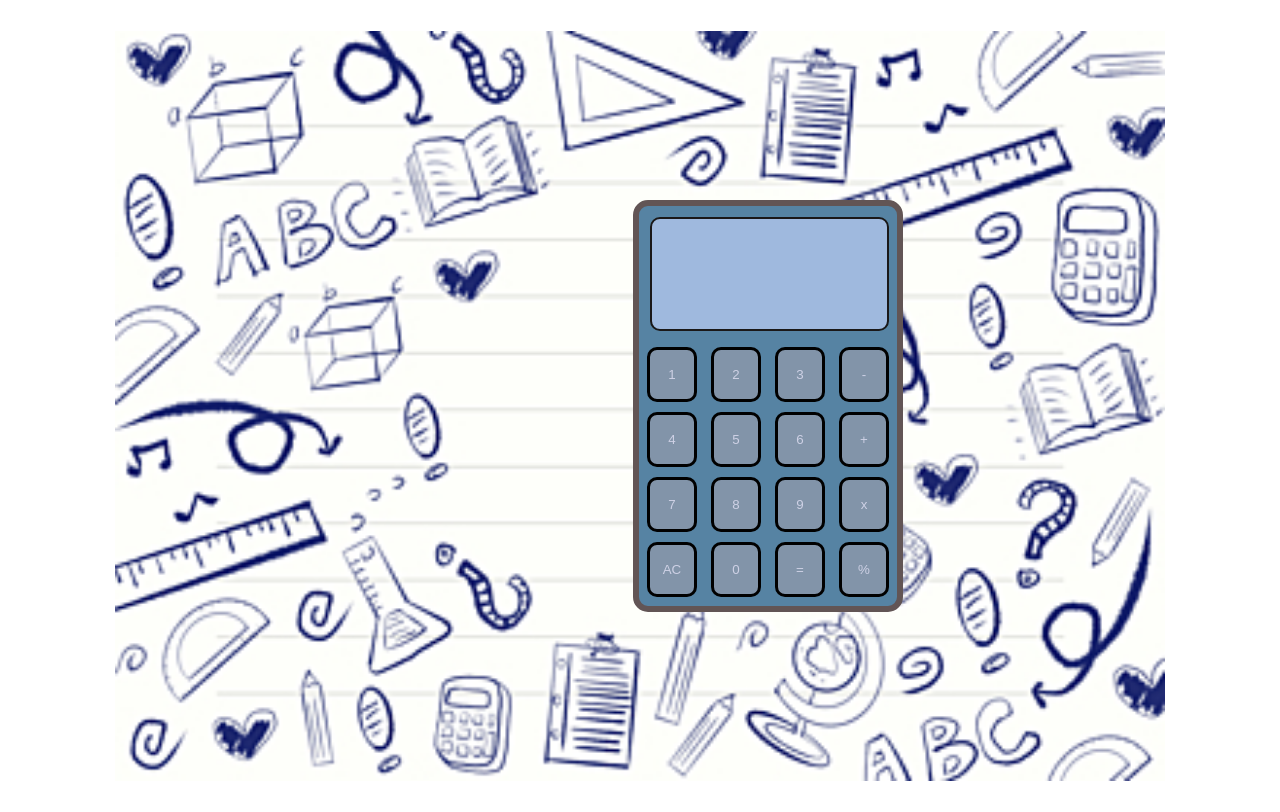
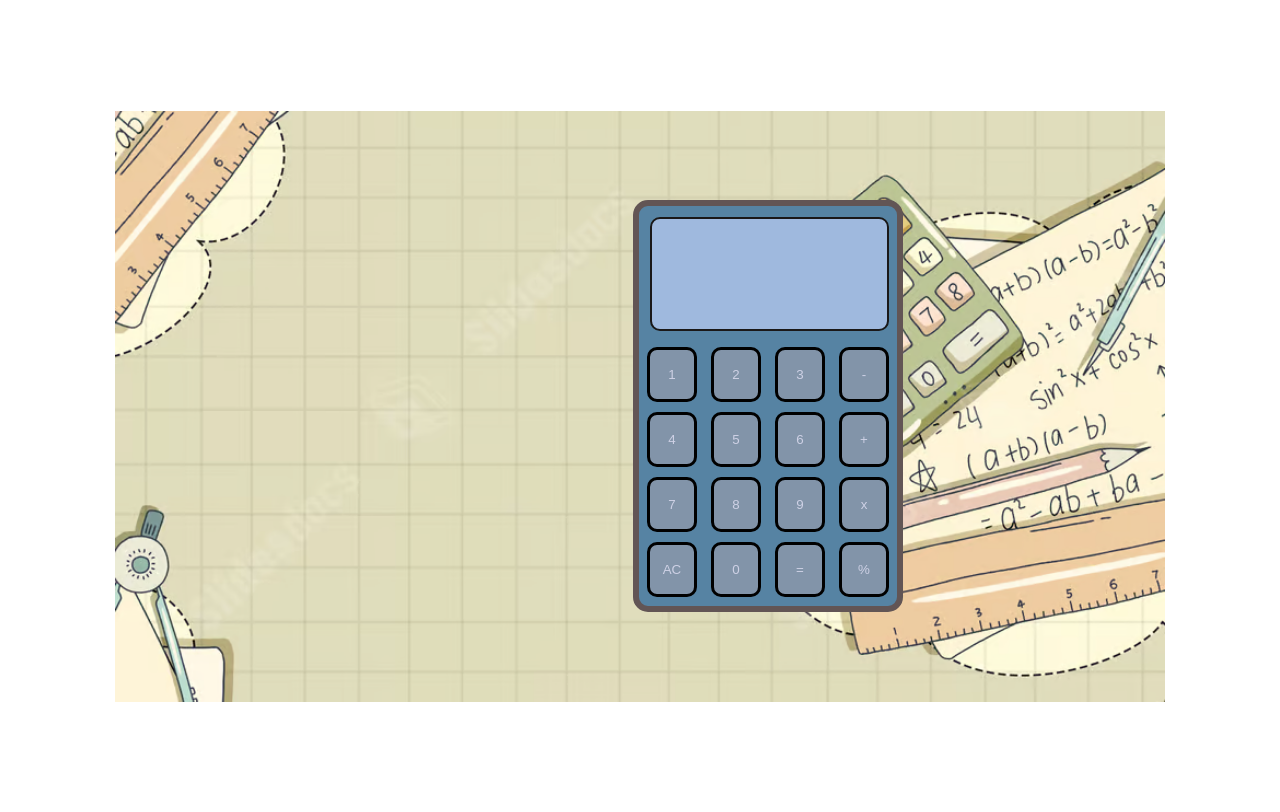
Before and after one commit to NISHANTH-777/calculator, a plain HTML site: page index.html in a window 1280 px wide. Drawn offline with Linux system fonts and the light colour scheme.

Commit message:
background changed

```diff
--- a/style.css
+++ b/style.css
@@ -1,5 +1,5 @@
 body{
-    background-image: url("img.jpg") ;
+    background-image: url("img.avif") ;
     background-repeat: no-repeat;
     background-position: center;
     background-size: 1050px;
```
Also changed, not shown: img.avif (renamed from notebook-green-math-ruler-cute-education-powerpoint-background_c60b6f87b6__960_540.avif), img.jpg (deleted).
